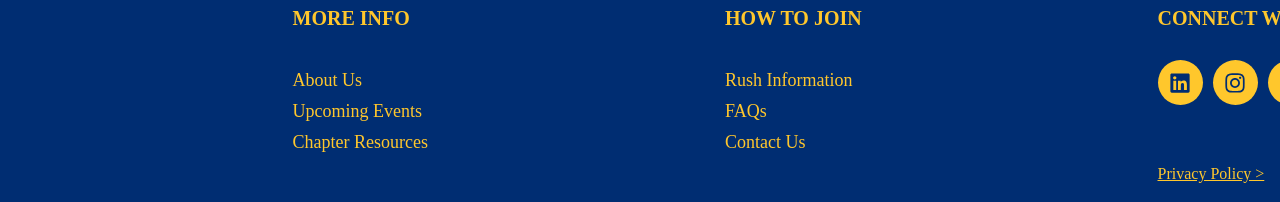
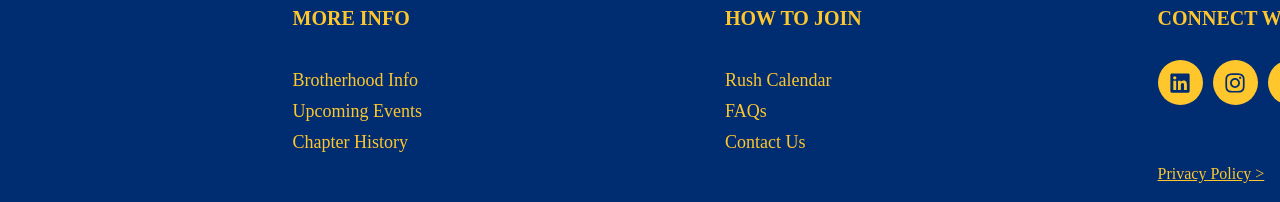
Before and after one commit to NBelgaonkar/Psi-Omega-Site, a React (Create React App) app: page /about/awards in a window 1280 px wide. Shown: the part 1510-1712 px from the top of the page. Built offline with nearby package versions, Linux system fonts and the light colour scheme.

Commit message:
Update Footer.js
updated links to existing pages

```diff
--- a/src/components/Footer.js
+++ b/src/components/Footer.js
@@ -135,13 +135,13 @@ const Footer = () => {
           <h3>More Info</h3>
           <ul>
             <li>
-              <a href="/about">About Us</a>
+              <a href="/about/brotherhood">Brotherhood Info</a>
             </li>
             <li>
-              <a href="/events">Upcoming Events</a>
+              <a href="/calendar/upcoming">Upcoming Events</a>
             </li>
             <li>
-              <a href="/resources">Chapter Resources</a>
+            <a href="/about/history">Chapter History</a>
             </li>
           </ul>
         </Section>
@@ -151,7 +151,7 @@ const Footer = () => {
           <h3>How To Join</h3>
           <ul>
             <li>
-              <a href="/rush-info">Rush Information</a>
+              <a href="/calendar/rush">Rush Calendar</a>
             </li>
             <li>
               <a href="/faq">FAQs</a>
```
